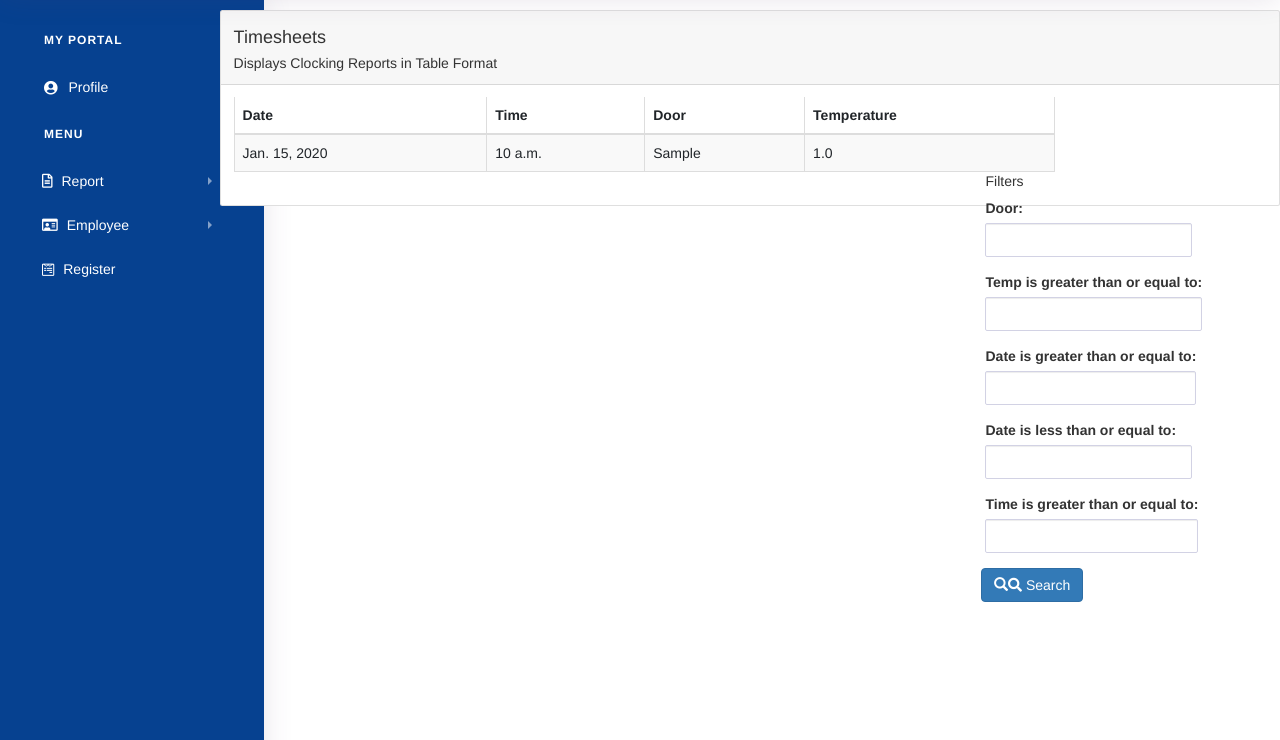
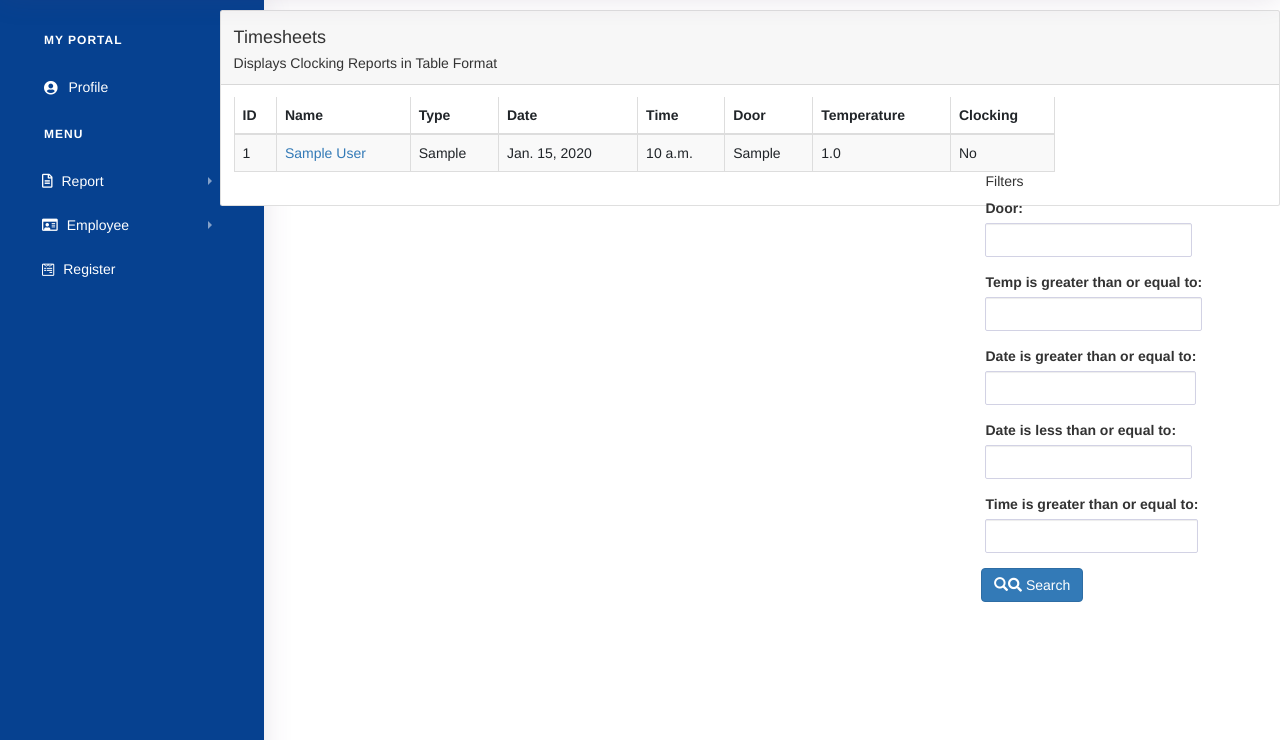
Before and after one commit to pingnuttakrid/Django-Clocking-Dashboard, a Django app: page /timesheet/ in a window 1280 px wide. Shown: the part 60-800 px from the top of the page. Run offline with Django 3.2, Linux system fonts and the light colour scheme; a user stored in the database is signed in; tables that the repository leaves empty hold one stand-in row (values such as "Sample post"); some libraries are stand-ins or nearby versions.

Commit message:
'layout'

```diff
--- a/faceweb/templates/index.html
+++ b/faceweb/templates/index.html
@@ -71,7 +71,7 @@
                     <i class="fas fa-user-alt-slash" style="font-size: 30px;color:#ff3300;"></i>
                 </div>
                 <div class="col">
-                    <h5 class="f-w-300"><!--{{absence_num}}-->-</h5>
+                    <h5 class="f-w-300">{{absence_num}}</h5>
                     <span class="d-block" style="margin-top: -2%;color:#ff3300;">Absence</span>
                 </div>
             </div>
--- a/faceweb/templates/timesheet.html
+++ b/faceweb/templates/timesheet.html
@@ -14,22 +14,22 @@
                 <table id="example" class="table table-striped table-bordered second" style="width:100%;">
                     <thead>
                         <tr>
-                           <!--  <th>ID</th>
+                           <th>ID</th>
                             <th>Name</th>
-                            <th>Type</th> -->
+                            <th>Type</th>
                             <th>Date</th>
                             <th>Time</th>
                             <th>Door</th>
                             <th>Temperature</th>
-                            <!-- <th>Clocking</th> -->
+                            <th>Clocking</th>
                         </tr>
                     </thead>
                     <tbody>
                       {% for clocking in clockings %}
                       <tr>
-                        <!--<td>{{clocking.employee_id}}</td>
+                        <td>{{clocking.employee_id}}</td>
                         <td><a href="{{clocking.get_url}}" target="_blank" >{{clocking.employee_id.firstname}} {{clocking.employee_id.lastname}} </a></td>
-                        <td>{{clocking.employee_id.Type}}</td> -->
+                        <td>{{clocking.employee_id.Type}}</td>
                         <td>{{clocking.date}}</td>
                         <td>{{clocking.time}}</td>
                         <td>{{clocking.door}}</td>
@@ -39,11 +39,11 @@
                         <td>{{clocking.temp}}</td>
                         {% endif%}
 
-                    <!--    {% ifequal clocking.date date %}
+                        {% ifequal clocking.date date %}
                         <td>Yes</td>
                         {% else %}
                         <td>No</td>
-                        {% endifequal %} -->
+                        {% endifequal %}
                      </tr>
                      {% endfor %}
                     </tbody>
```
Also changed, not shown: faceweb/templates/timeline.html (+11 -11 lines).
